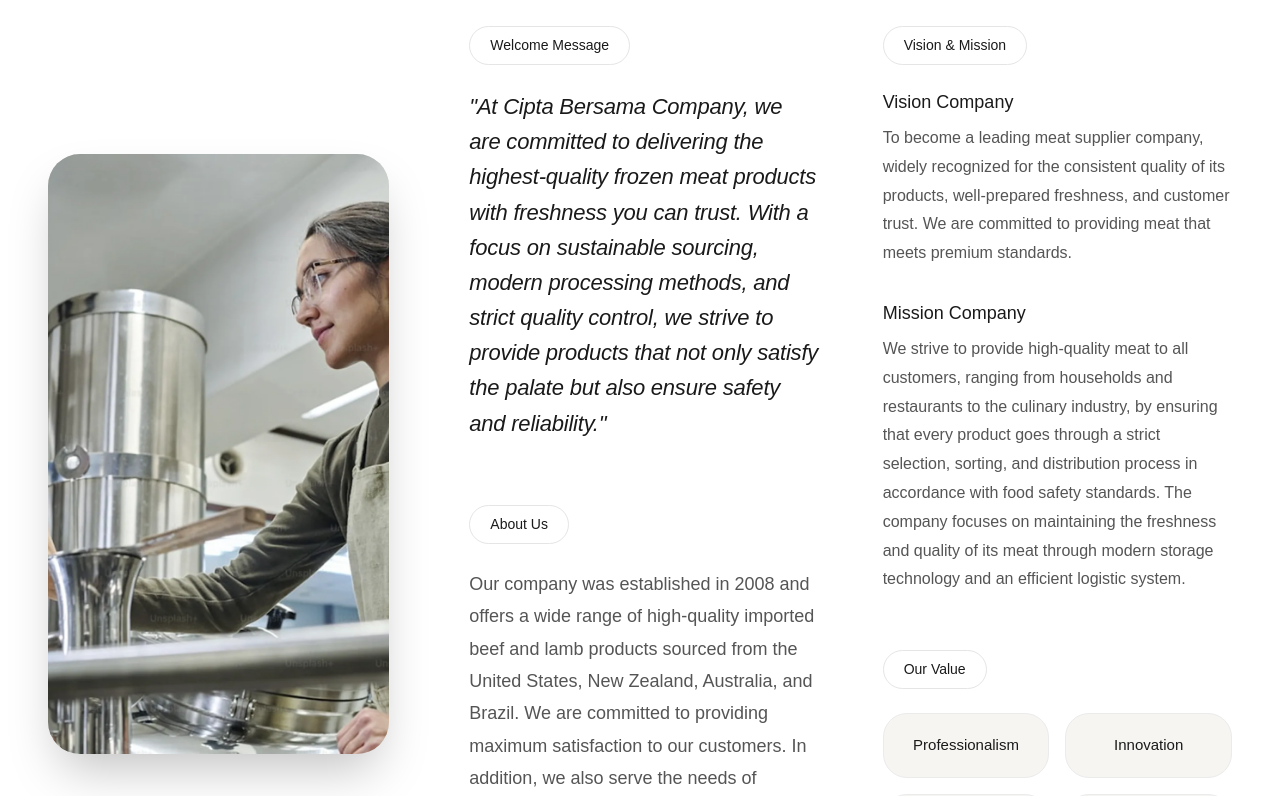
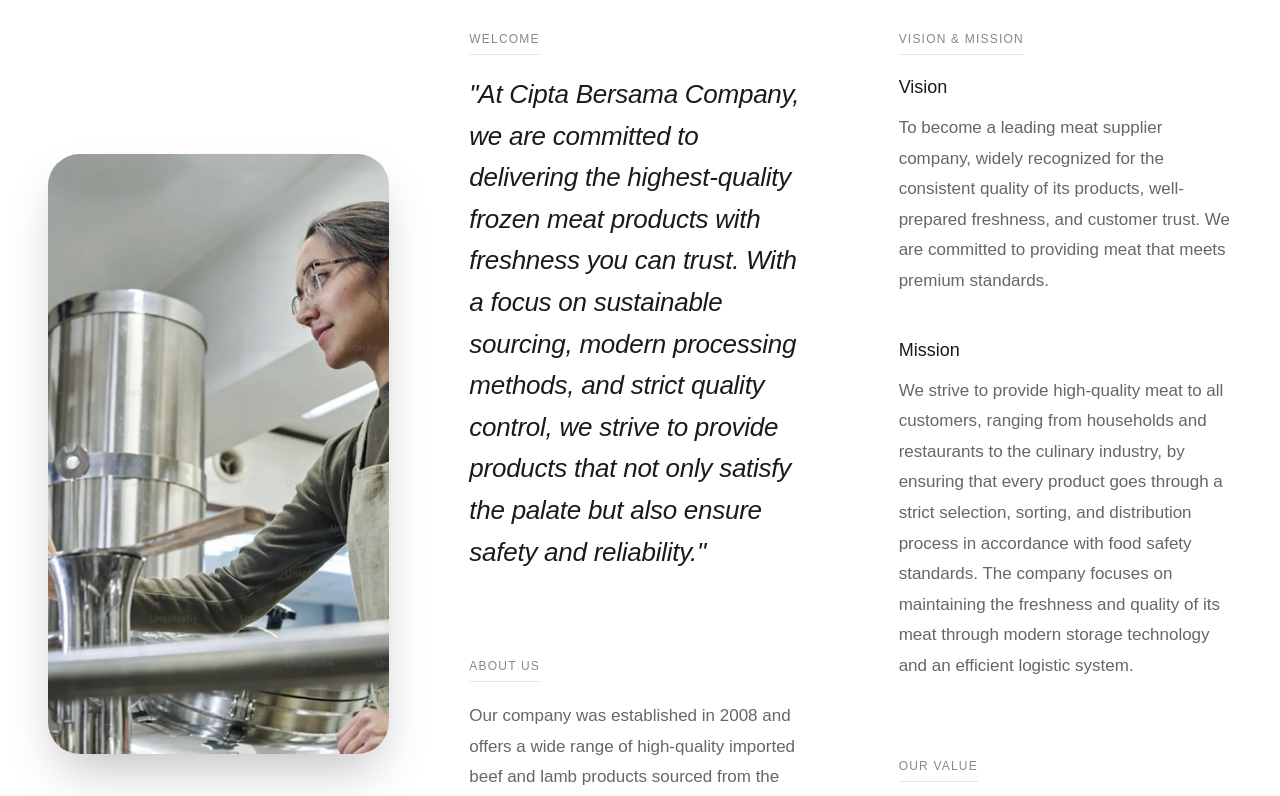
Before and after one commit to BagusSedana/cipta-bersama, a React (Vite) app: page / in a window 1280 px wide. Shown: the part 1780-2576 px from the top of the page. Built offline with nearby package versions, Linux system fonts and the light colour scheme.

Commit message:
design: polish AboutSection typography spacing and borders to look more premium

```diff
--- a/src/app/components/AboutSection.tsx
+++ b/src/app/components/AboutSection.tsx
@@ -33,33 +33,29 @@
           </div>
 
           <div className="lg:col-span-8 mt-10 lg:mt-0">
-            <div className="grid md:grid-cols-2 gap-12 lg:gap-16">
+            <div className="grid md:grid-cols-2 gap-16 lg:gap-24">
 
               {/* Left Column: Intro & About */}
               <motion.div
                 initial={{ opacity: 0, y: 40 }}
                 animate={isInView ? { opacity: 1, y: 0 } : {}}
                 transition={{ duration: 0.8, delay: 0.5 }}
-                className="flex flex-col gap-16"
+                className="flex flex-col gap-20"
               >
                 <div>
-                  <div className="flex items-center gap-4 mb-6">
-                    <div className="flex items-center gap-3 border border-[#E5E5E5] rounded-full px-5 py-2">
-                      <span className="text-[14px] font-medium text-[#1A1A1A]">Welcome Message</span>
-                    </div>
+                  <div className="mb-6">
+                    <span className="text-[12px] font-medium tracking-widest uppercase text-[#888888] border-b border-[#E5E5E5] pb-2">Welcome</span>
                   </div>
-                  <p className="text-[20px] lg:text-[22px] leading-[1.6] text-[#1A1A1A] font-light italic" style={{ letterSpacing: '-0.01em' }}>
+                  <p className="text-[22px] lg:text-[26px] leading-[1.6] text-[#1A1A1A] font-light italic" style={{ letterSpacing: '-0.01em' }}>
                     "At Cipta Bersama Company, we are committed to delivering the highest-quality frozen meat products with freshness you can trust. With a focus on sustainable sourcing, modern processing methods, and strict quality control, we strive to provide products that not only satisfy the palate but also ensure safety and reliability."
                   </p>
                 </div>
 
                 <div>
-                  <div className="flex items-center gap-4 mb-6">
-                    <div className="flex items-center gap-3 border border-[#E5E5E5] rounded-full px-5 py-2">
-                      <span className="text-[14px] font-medium text-[#1A1A1A]">About Us</span>
-                    </div>
+                  <div className="mb-6">
+                    <span className="text-[12px] font-medium tracking-widest uppercase text-[#888888] border-b border-[#E5E5E5] pb-2">About Us</span>
                   </div>
-                  <p className="text-[16px] lg:text-[18px] leading-[1.8] text-[#555555] font-light">
+                  <p className="text-[16px] xl:text-[17px] leading-[1.8] text-[#666666] font-light">
                     Our company was established in 2008 and offers a wide range of high-quality imported beef and lamb products sourced from the United States, New Zealand, Australia, and Brazil. We are committed to providing maximum satisfaction to our customers. In addition, we also serve the needs of restaurants, modern markets, cafes, and hotels.
                   </p>
                 </div>
@@ -70,35 +66,31 @@
                 initial={{ opacity: 0, y: 40 }}
                 animate={isInView ? { opacity: 1, y: 0 } : {}}
                 transition={{ duration: 0.8, delay: 0.65 }}
-                className="flex flex-col gap-10"
+                className="flex flex-col gap-14"
               >
                 <div>
-                  <div className="flex items-center gap-4 mb-6">
-                    <div className="flex items-center gap-3 border border-[#E5E5E5] rounded-full px-5 py-2">
-                      <span className="text-[14px] font-medium text-[#1A1A1A]">Vision & Mission</span>
-                    </div>
+                  <div className="mb-6">
+                     <span className="text-[12px] font-medium tracking-widest uppercase text-[#888888] border-b border-[#E5E5E5] pb-2">Vision & Mission</span>
                   </div>
-                  <h5 className="font-medium text-[#1A1A1A] mb-2 text-[18px]">Vision Company</h5>
-                  <p className="text-[16px] leading-[1.8] text-[#555555] font-light mb-8">
+                  <h5 className="font-medium text-[#1A1A1A] mb-3 text-[18px]">Vision</h5>
+                  <p className="text-[16px] xl:text-[17px] leading-[1.8] text-[#666666] font-light mb-10">
                     To become a leading meat supplier company, widely recognized for the consistent quality of its products, well-prepared freshness, and customer trust. We are committed to providing meat that meets premium standards.
                   </p>
 
-                  <h5 className="font-medium text-[#1A1A1A] mb-2 text-[18px]">Mission Company</h5>
-                  <p className="text-[16px] leading-[1.8] text-[#555555] font-light">
+                  <h5 className="font-medium text-[#1A1A1A] mb-3 text-[18px]">Mission</h5>
+                  <p className="text-[16px] xl:text-[17px] leading-[1.8] text-[#666666] font-light">
                     We strive to provide high-quality meat to all customers, ranging from households and restaurants to the culinary industry, by ensuring that every product goes through a strict selection, sorting, and distribution process in accordance with food safety standards. The company focuses on maintaining the freshness and quality of its meat through modern storage technology and an efficient logistic system.
                   </p>
                 </div>
 
                 <div className="mt-4">
-                  <div className="flex items-center gap-4 mb-6">
-                    <div className="flex items-center gap-3 border border-[#E5E5E5] rounded-full px-5 py-2">
-                      <span className="text-[14px] font-medium text-[#1A1A1A]">Our Value</span>
-                    </div>
+                  <div className="mb-8">
+                    <span className="text-[12px] font-medium tracking-widest uppercase text-[#888888] border-b border-[#E5E5E5] pb-2">Our Value</span>
                   </div>
-                  <div className="grid grid-cols-2 gap-4">
+                  <div className="grid grid-cols-2 gap-4 lg:gap-5">
                     {['Professionalism', 'Innovation', 'Quality', 'Customer Satisfaction'].map((val, idx) => (
-                      <div key={idx} className="bg-[#F6F5F2] p-4 lg:p-5 rounded-3xl border border-[#EBEBEB] hover:-translate-y-1 hover:shadow-xl hover:shadow-black/5 transition-all duration-500 cursor-default flex items-center justify-center text-center">
-                        <p className="text-[14px] lg:text-[15px] font-medium text-[#1A1A1A]">{val}</p>
+                      <div key={idx} className="bg-transparent py-4 text-center border-t border-b border-[#EBEBEB]">
+                        <p className="text-[14px] lg:text-[15px] text-[#1A1A1A] tracking-wider uppercase font-medium text-xs">{val}</p>
                       </div>
                     ))}
                   </div>
```
